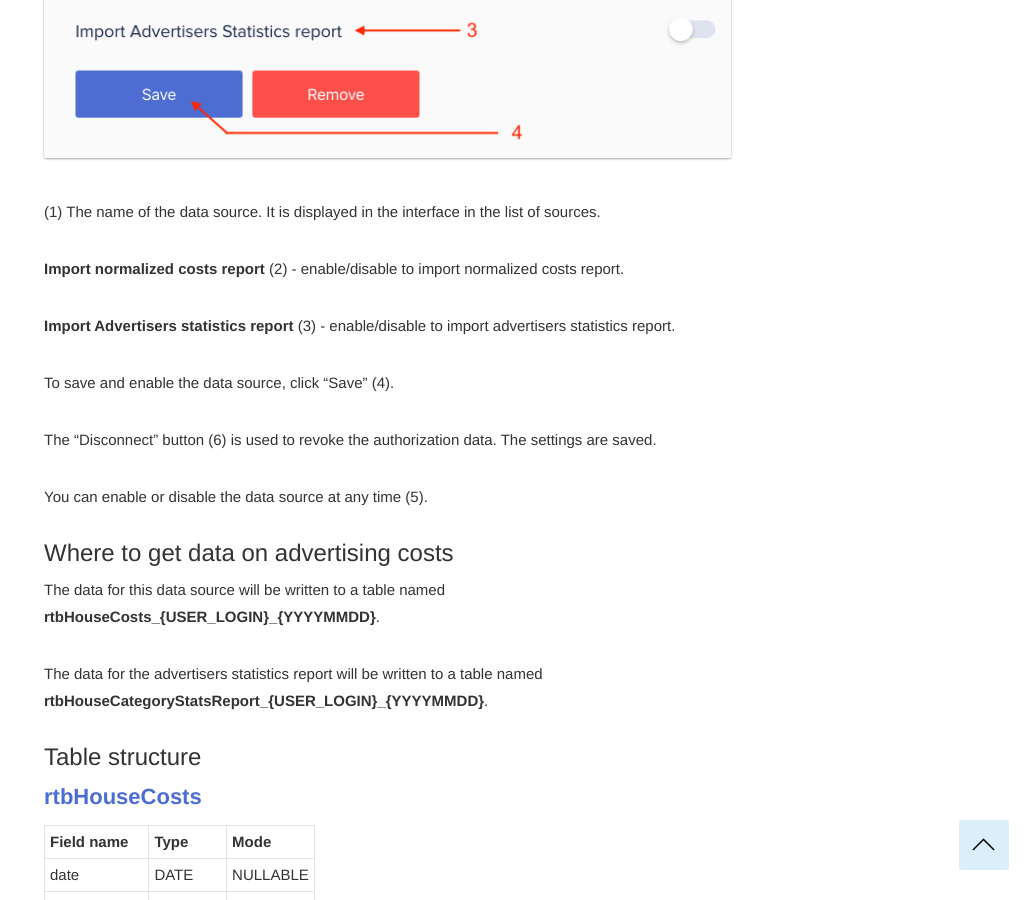
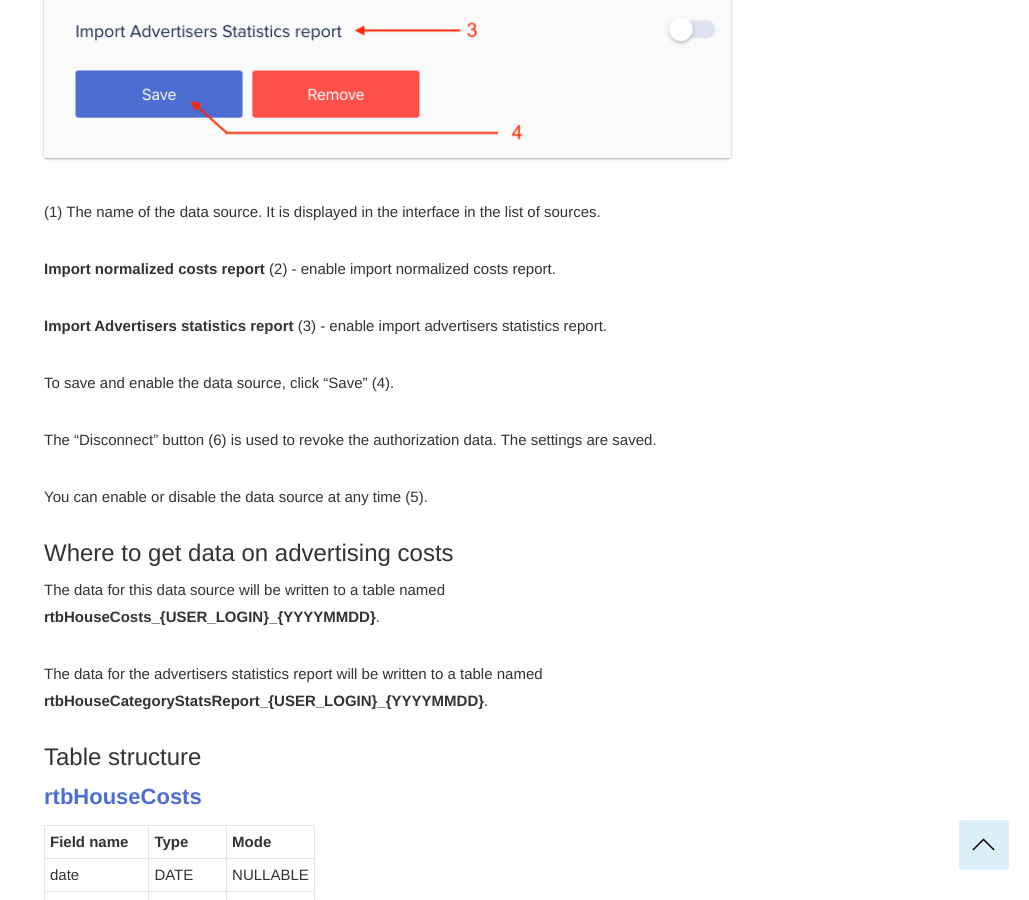
Before and after one commit to segmentstream-com/segmentstream-com.github.io, a Jekyll site: the page built from _docs/datasources/rtb-house.md, in a window 1280 px wide and 900 px high, scrolled down 1685 px. Shown: the whole window, without its empty margins (251-1280 px from the left). Built offline with Jekyll 4.4.1, drawn with Linux system fonts in a browser that asks for light colours; nearby versions of some CDN libraries.

Commit message:
fix docs

```diff
--- a/_docs/datasources/rtb-house.md
+++ b/_docs/datasources/rtb-house.md
@@ -26,9 +26,9 @@ After authorization you need to set the data source parameters.
 
 (1) The name of the data source. It is displayed in the interface in the list of sources.
 
-**Import normalized costs report** (2) - enable/disable to import normalized costs report.
+**Import normalized costs report** (2) - enable import normalized costs report.
 
-**Import Advertisers statistics report** (3) - enable/disable to import advertisers statistics report.
+**Import Advertisers statistics report** (3) - enable import advertisers statistics report.
 
 To save and enable the data source, click "Save" (4).
 
```
